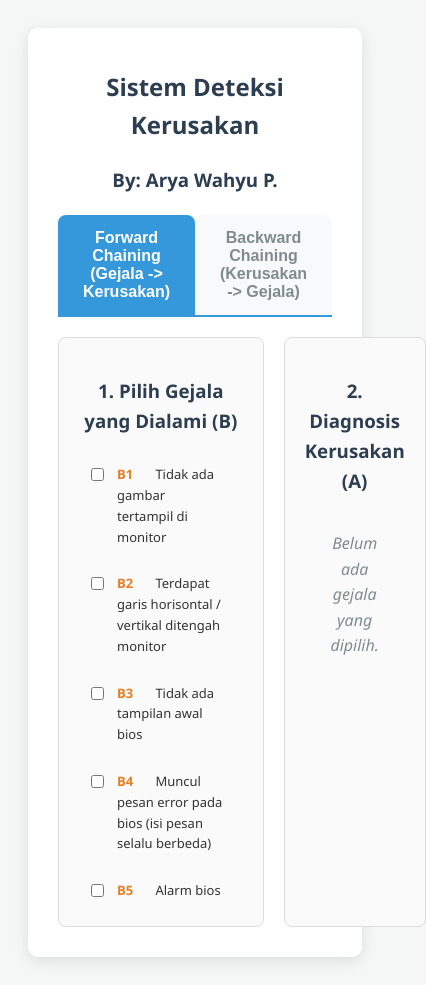
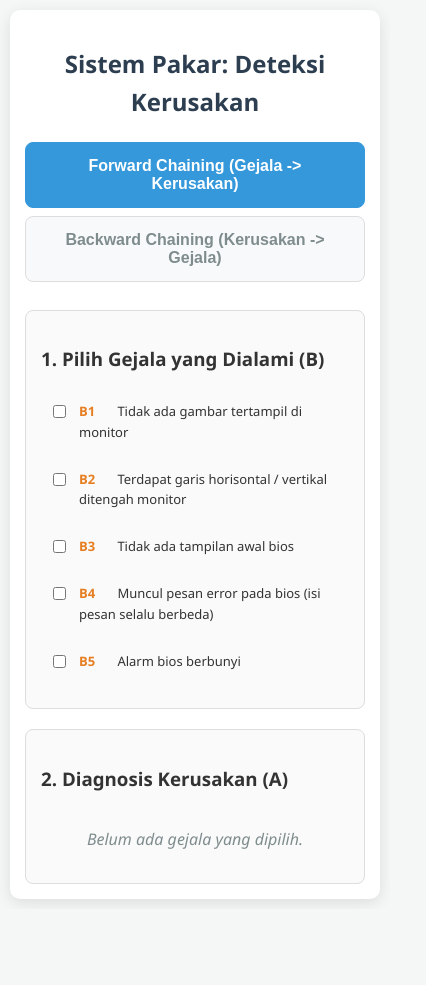
Before and after one commit to Arya-Wahyu-Pratama/sistem-pakar-deteksi, a plain HTML site: page index.html in a window 390 px wide. Shown: the whole page, 426 px wide, since content can reach past the window. After the commit the page ends 909 px from the top, so only its background shows below. Drawn offline with Linux system fonts and the light colour scheme.

Commit message:
Responsif

```diff
--- a/index.html
+++ b/index.html
@@ -5,12 +5,14 @@
     <meta name="viewport" content="width=device-width, initial-scale=1.0">
     <title>Sistem Pakar: Deteksi Kerusakan Komputer</title>
     <style>
+        /* --- STYLE DASAR --- */
         body {
             font-family: 'Segoe UI', Tahoma, Geneva, Verdana, sans-serif;
             background-color: #f4f7f6;
             color: #333;
             padding: 20px;
             line-height: 1.6;
+            margin: 0;
         }
         .container {
             max-width: 1000px;
@@ -20,13 +22,13 @@
             border-radius: 10px;
             box-shadow: 0 4px 15px rgba(0,0,0,0.1);
         }
-        h2,h3 {
+        h2 {
             color: #2c3e50;
             text-align: center;
             margin-bottom: 20px;
         }
 
-        /* Style untuk Tabs */
+        /* --- STYLE UNTUK TABS --- */
         .tab {
             overflow: hidden;
             border-bottom: 2px solid #3498db;
@@ -55,7 +57,7 @@
             to {opacity: 1;}
         }
 
-        /* Layout Panel */
+        /* --- LAYOUT PANEL (FLEXBOX) --- */
         .flex-container { display: flex; gap: 20px; }
         .panel {
             flex: 1;
@@ -86,9 +88,9 @@
             font-size: 13px;
         }
         label:hover { background: #e9ecef; }
-        input[type="checkbox"] { margin-top: 4px; }
+        input[type="checkbox"] { margin-top: 4px; flex-shrink: 0; }
 
-        /* List Style Global */
+        /* --- STYLE DAFTAR & BADGE --- */
         ul { list-style-type: none; padding: 0; margin: 0; }
         .fc-item {
             background: #e3f2fd;
@@ -100,7 +102,6 @@
         }
         .match-exact { background: #d4edda; border-left-color: #28a745; }
 
-        /* Style Khusus Backward Chaining */
         .bc-rule-box {
             background: #ffffff;
             border: 1px solid #ccc;
@@ -138,19 +139,50 @@
             font-style: italic;
             padding: 15px;
         }
+
+        /* --- RESPONSIVE UNTUK HP (MOBILE) --- */
+        @media screen and (max-width: 768px) {
+            body {
+                padding: 10px;
+            }
+            .container {
+                padding: 15px;
+            }
+            .flex-container {
+                flex-direction: column; /* Mengubah tata letak menjadi atas-bawah */
+            }
+            .tab {
+                flex-direction: column; /* Tab bersusun ke bawah di HP */
+                border-bottom: none;
+            }
+            .tab button {
+                border-radius: 8px;
+                margin-bottom: 8px;
+                border: 1px solid #ddd;
+            }
+            .tab button.active {
+                border-color: #3498db;
+            }
+            .panel {
+                padding: 15px;
+            }
+            .checkbox-grid {
+                max-height: 300px; /* Sedikit dipendekkan agar scroll HP lebih nyaman */
+            }
+        }
     </style>
 </head>
 <body>
 
 <div class="container">
-    <h2>Sistem Deteksi Kerusakan</h2>
-    <h3>By: Arya Wahyu P.</h3>
+    <h2>Sistem Pakar: Deteksi Kerusakan</h2>
 
     <div class="tab">
         <button class="tablinks active" onclick="openTab(event, 'Forward')">Forward Chaining (Gejala -> Kerusakan)</button>
         <button class="tablinks" onclick="openTab(event, 'Backward')">Backward Chaining (Kerusakan -> Gejala)</button>
     </div>
 
+    <!-- Konten Tab Forward Chaining -->
     <div id="Forward" class="tabcontent" style="display: block;">
         <div class="flex-container">
             <div class="panel panel-large">
@@ -166,6 +198,7 @@
         </div>
     </div>
 
+    <!-- Konten Tab Backward Chaining -->
     <div id="Backward" class="tabcontent">
         <div class="flex-container">
             <div class="panel">
@@ -290,7 +323,7 @@
         bcContainer.appendChild(lbl);
     });
 
-    // Logika Evaluasi Backward (MENCARI IRISAN / INTERSECTION)
+    // Logika Evaluasi Backward (MENCARI IRISAN)
     document.querySelectorAll('.bc-checkbox').forEach(cb => {
         cb.addEventListener('change', () => {
             const checkedKerusakan = Array.from(document.querySelectorAll('.bc-checkbox:checked')).map(c => c.value);
@@ -301,31 +334,26 @@
                 return;
             }
 
-            // 1. Ambil daftar gejala untuk setiap Kerusakan yang dicentang
             const arraysOfGejala = checkedKerusakan.map(idA => {
                 return rules.find(r => r.id === idA).gejala;
             });
 
-            // 2. Cari irisan (intersection) dari semua daftar gejala tersebut
-            // Cara kerjanya: Cek apakah gejala tersebut ada di SEMUA kerusakan yang dicentang
             const commonGejala = arraysOfGejala.reduce((acc, curr) => {
                 return acc.filter(gejala => curr.includes(gejala));
             });
 
-            // 3. Jika tidak ada gejala yang sama
             if (commonGejala.length === 0) {
                 bcList.innerHTML = '<div class="empty-state" style="color: #e74c3c; font-weight: bold;">Tidak ada gejala umum (irisan) yang cocok untuk semua kerusakan yang dipilih.</div>';
                 return;
             }
 
-            // 4. Jika ada gejala yang sama, tampilkan
             let ruleBox = document.createElement('div');
             ruleBox.className = "bc-rule-box";
 
             let title = document.createElement('div');
             title.className = "bc-rule-title";
             title.innerHTML = `
-                <span style="font-size: 13px; color: #7f8c8d;">Gejala umum yang PASTI terjadi jika mengalami:</span><br>
+                <span style="font-size: 13px; color: #7f8c8d;">Gejala umum (irisan) yang PASTI terjadi jika mengalami:</span><br>
                 <b>${checkedKerusakan.join(', ')}</b>
             `;
             ruleBox.appendChild(title);
@@ -343,5 +371,6 @@
         });
     });
 </script>
+
 </body>
 </html>
```
